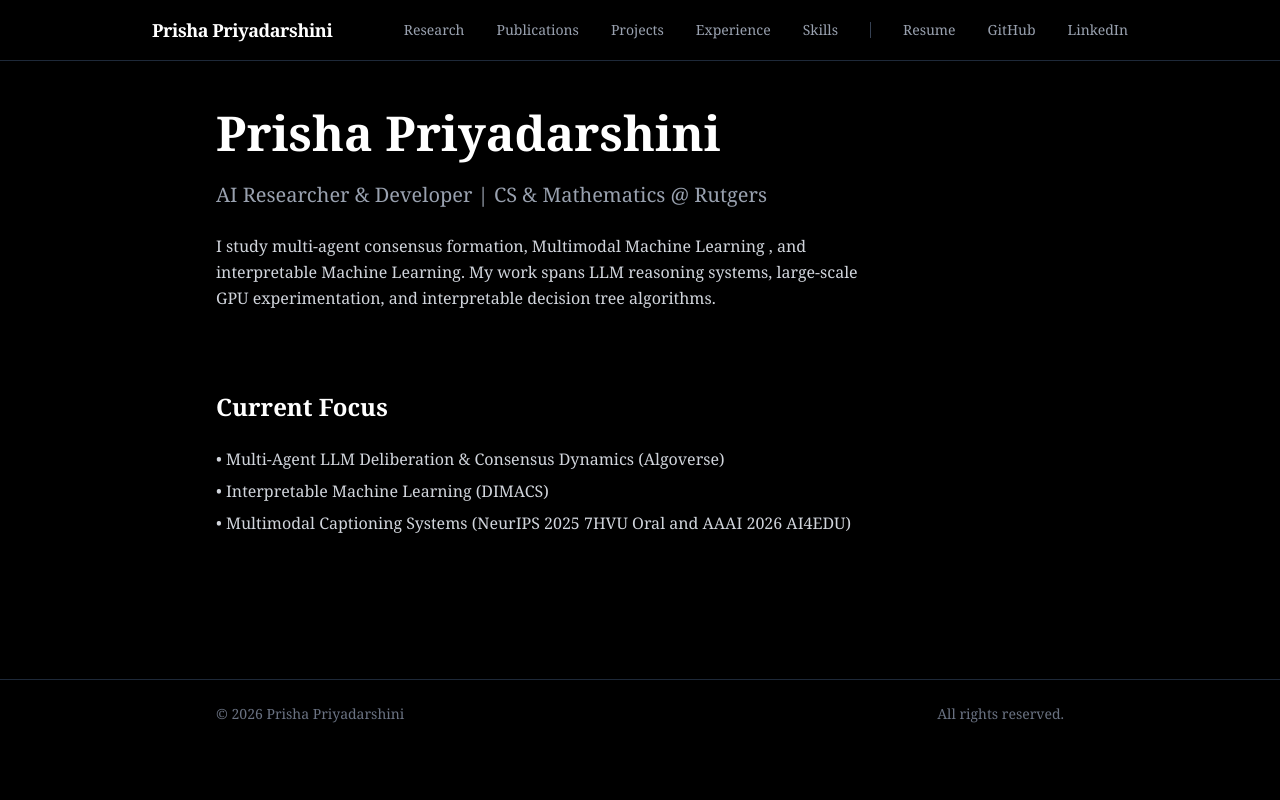
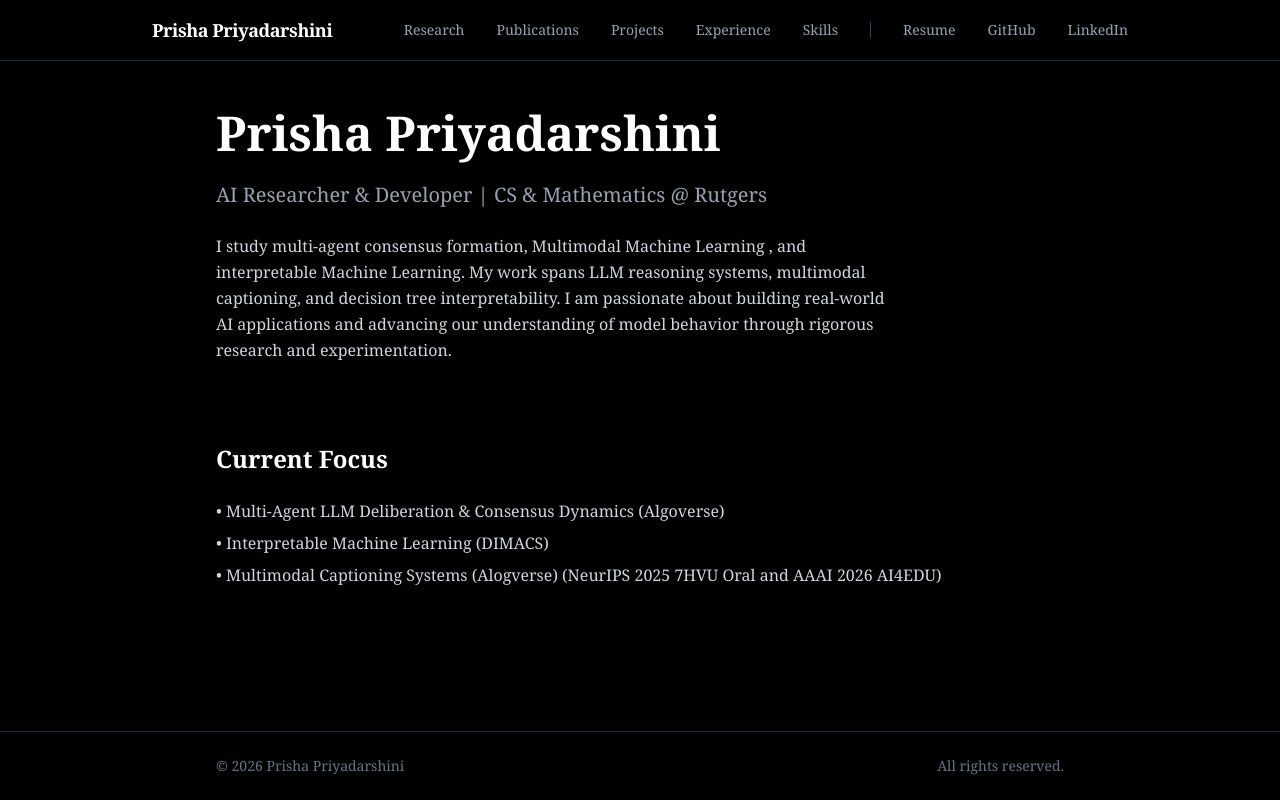
Before and after one commit to priyadp1/Website, a Next.js app in the folder prisha-portfolio/: page / in a window 1280 px wide. Built offline with nearby package versions, Linux system fonts and the light colour scheme.

Commit message:
Edited Homepage

```diff
--- a/prisha-portfolio/src/app/page.tsx
+++ b/prisha-portfolio/src/app/page.tsx
@@ -13,8 +13,9 @@ export default function Home() {
 
         <p className="max-w-2xl text-gray-300 leading-relaxed">
           I study multi-agent consensus formation, Multimodal Machine Learning ,
-          and interpretable Machine Learning. My work spans LLM reasoning systems, large-scale GPU experimentation, and
-          interpretable decision tree algorithms.
+          and interpretable Machine Learning. My work spans LLM reasoning systems, multimodal captioning, and decision tree interpretability.
+          I am passionate about building real-world AI applications and advancing our understanding of model behavior through
+          rigorous research and experimentation.
         </p>
       </section>
 
@@ -26,7 +27,7 @@ export default function Home() {
         <ul className="space-y-2 text-gray-300">
           <li>• Multi-Agent LLM Deliberation & Consensus Dynamics (Algoverse)</li>
           <li>• Interpretable Machine Learning (DIMACS)</li>
-          <li>• Multimodal Captioning Systems (NeurIPS 2025 7HVU Oral and AAAI 2026 AI4EDU)</li>
+          <li>• Multimodal Captioning Systems (Alogverse) (NeurIPS 2025 7HVU Oral and AAAI 2026 AI4EDU)</li>
         </ul>
       </section>
 
```
